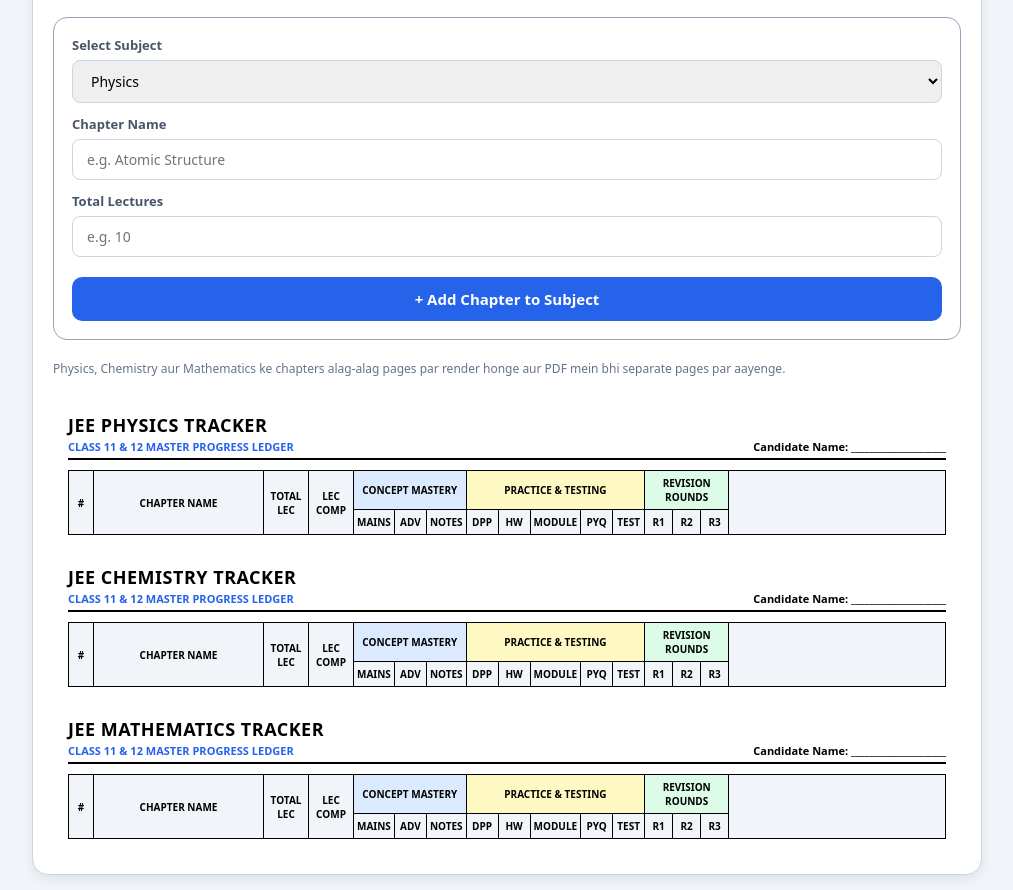
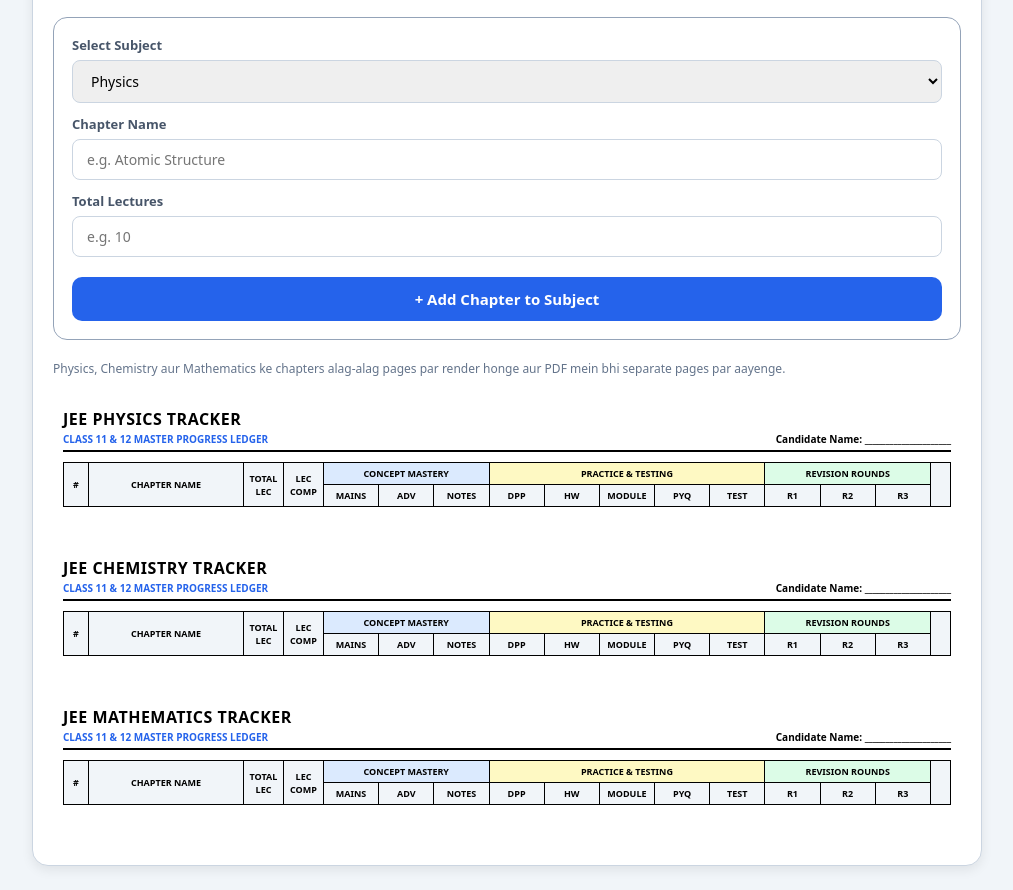
Before and after one commit to raj4rchives/Random, a website: page index.html in a window 1280 px wide. Shown: the part 162-1052 px from the top of the page, without its empty margins (133-1146 px from the left). Drawn offline with Linux system fonts and the light colour scheme.

Commit message:
Update index.html

```diff
--- a/index.html
+++ b/index.html
@@ -134,10 +134,12 @@
         #pdf-render-area {
             background: white;
             color: #000;
+            width: 100%;
         }
 
         .subject-page {
-            padding: 15px;
+            padding: 10px;
+            margin-bottom: 30px;
             page-break-before: always;
         }
         .subject-page:first-child {
@@ -154,7 +156,7 @@
         }
 
         .pdf-title-main {
-            font-size: 18px;
+            font-size: 16px;
             font-weight: 900;
             text-transform: uppercase;
             color: #000;
@@ -162,7 +164,7 @@
         }
 
         .pdf-subtitle {
-            font-size: 11px;
+            font-size: 10px;
             font-weight: 700;
             color: #2563eb;
             text-transform: uppercase;
@@ -170,42 +172,45 @@
         }
 
         .pdf-meta {
-            font-size: 11px;
+            font-size: 10px;
             font-weight: 700;
             color: #000;
         }
 
+        /* Fixed Layout to prevent table overflow */
         table.tracker-table {
             width: 100%;
+            table-layout: fixed;
             border-collapse: collapse;
-            font-size: 11px;
+            font-size: 10px;
         }
 
         table.tracker-table th,
         table.tracker-table td {
             border: 1px solid #000000 !important;
-            padding: 5px 3px;
+            padding: 4px 2px;
             text-align: center;
             vertical-align: middle;
             color: #000;
+            word-break: break-word;
         }
 
-        th.head-main { background-color: #f1f5f9; font-size: 10px; font-weight: 800; }
-        th.head-concept { background-color: #dbeafe; color: #1e40af; font-weight: 800; font-size: 10px; }
-        th.head-practice { background-color: #fef9c3; color: #854d0e; font-weight: 800; font-size: 10px; }
-        th.head-revision { background-color: #dcfce7; color: #166534; font-weight: 800; font-size: 10px; }
+        th.head-main { background-color: #f1f5f9; font-size: 9px; font-weight: 800; }
+        th.head-concept { background-color: #dbeafe; color: #1e40af; font-weight: 800; font-size: 9px; }
+        th.head-practice { background-color: #fef9c3; color: #854d0e; font-weight: 800; font-size: 9px; }
+        th.head-revision { background-color: #dcfce7; color: #166534; font-weight: 800; font-size: 9px; }
 
         td.chap-cell {
             text-align: left;
-            padding-left: 8px;
+            padding-left: 6px;
             font-weight: 700;
-            font-size: 11px;
+            font-size: 10px;
         }
 
         .box-tick {
             display: inline-block;
-            width: 13px;
-            height: 13px;
+            width: 11px;
+            height: 11px;
             border: 1px solid #000;
             border-radius: 2px;
             background: #fff;
@@ -217,7 +222,7 @@
             color: #ef4444;
             font-weight: bold;
             cursor: pointer;
-            font-size: 14px;
+            font-size: 12px;
         }
 
         @media print {
@@ -265,7 +270,7 @@
             <input type="number" id="totLecInput" class="form-control" placeholder="e.g. 10">
         </div>
 
-        <button class="btn-add" onclick="addChapter()">+ Add Chapter to Subject</button>
+        <button type="button" class="btn-add" onclick="addChapter()">+ Add Chapter to Subject</button>
     </div>
 
     <p class="info-text">
@@ -287,26 +292,26 @@
                 <thead>
                     <tr>
                         <th rowspan="2" class="head-main" style="width: 25px;">#</th>
-                        <th rowspan="2" class="head-main" style="width: 170px;">CHAPTER NAME</th>
-                        <th rowspan="2" class="head-main" style="width: 45px;">TOTAL LEC</th>
-                        <th rowspan="2" class="head-main" style="width: 45px;">LEC COMP</th>
+                        <th rowspan="2" class="head-main" style="width: 155px;">CHAPTER NAME</th>
+                        <th rowspan="2" class="head-main" style="width: 40px;">TOTAL LEC</th>
+                        <th rowspan="2" class="head-main" style="width: 40px;">LEC COMP</th>
                         <th colspan="3" class="head-concept">CONCEPT MASTERY</th>
                         <th colspan="5" class="head-practice">PRACTICE & TESTING</th>
                         <th colspan="3" class="head-revision">REVISION ROUNDS</th>
-                        <th rowspan="2" class="head-main btn-delete-row"></th>
+                        <th rowspan="2" class="head-main btn-delete-row" style="width: 20px;"></th>
                     </tr>
                     <tr>
-                        <th class="head-main" style="width: 32px;">MAINS</th>
-                        <th class="head-main" style="width: 32px;">ADV</th>
-                        <th class="head-main" style="width: 38px;">NOTES</th>
-                        <th class="head-main" style="width: 32px;">DPP</th>
-                        <th class="head-main" style="width: 32px;">HW</th>
-                        <th class="head-main" style="width: 42px;">MODULE</th>
-                        <th class="head-main" style="width: 32px;">PYQ</th>
-                        <th class="head-main" style="width: 32px;">TEST</th>
-                        <th class="head-main" style="width: 28px;">R1</th>
-                        <th class="head-main" style="width: 28px;">R2</th>
-                        <th class="head-main" style="width: 28px;">R3</th>
+                        <th class="head-main">MAINS</th>
+                        <th class="head-main">ADV</th>
+                        <th class="head-main">NOTES</th>
+                        <th class="head-main">DPP</th>
+                        <th class="head-main">HW</th>
+                        <th class="head-main">MODULE</th>
+                        <th class="head-main">PYQ</th>
+                        <th class="head-main">TEST</th>
+                        <th class="head-main">R1</th>
+                        <th class="head-main">R2</th>
+                        <th class="head-main">R3</th>
                     </tr>
                 </thead>
                 <tbody id="physicsTableBody"></tbody>
@@ -326,26 +331,26 @@
                 <thead>
                     <tr>
                         <th rowspan="2" class="head-main" style="width: 25px;">#</th>
-                        <th rowspan="2" class="head-main" style="width: 170px;">CHAPTER NAME</th>
-                        <th rowspan="2" class="head-main" style="width: 45px;">TOTAL LEC</th>
-                        <th rowspan="2" class="head-main" style="width: 45px;">LEC COMP</th>
+                        <th rowspan="2" class="head-main" style="width: 155px;">CHAPTER NAME</th>
+                        <th rowspan="2" class="head-main" style="width: 40px;">TOTAL LEC</th>
+                        <th rowspan="2" class="head-main" style="width: 40px;">LEC COMP</th>
                         <th colspan="3" class="head-concept">CONCEPT MASTERY</th>
                         <th colspan="5" class="head-practice">PRACTICE & TESTING</th>
                         <th colspan="3" class="head-revision">REVISION ROUNDS</th>
-                        <th rowspan="2" class="head-main btn-delete-row"></th>
+                        <th rowspan="2" class="head-main btn-delete-row" style="width: 20px;"></th>
                     </tr>
                     <tr>
-                        <th class="head-main" style="width: 32px;">MAINS</th>
-                        <th class="head-main" style="width: 32px;">ADV</th>
-                        <th class="head-main" style="width: 38px;">NOTES</th>
-                        <th class="head-main" style="width: 32px;">DPP</th>
-                        <th class="head-main" style="width: 32px;">HW</th>
-                        <th class="head-main" style="width: 42px;">MODULE</th>
-                        <th class="head-main" style="width: 32px;">PYQ</th>
-                        <th class="head-main" style="width: 32px;">TEST</th>
-                        <th class="head-main" style="width: 28px;">R1</th>
-                        <th class="head-main" style="width: 28px;">R2</th>
-                        <th class="head-main" style="width: 28px;">R3</th>
+                        <th class="head-main">MAINS</th>
+                        <th class="head-main">ADV</th>
+                        <th class="head-main">NOTES</th>
+                        <th class="head-main">DPP</th>
+                        <th class="head-main">HW</th>
+                        <th class="head-main">MODULE</th>
+                        <th class="head-main">PYQ</th>
+                        <th class="head-main">TEST</th>
+                        <th class="head-main">R1</th>
+                        <th class="head-main">R2</th>
+                        <th class="head-main">R3</th>
                     </tr>
                 </thead>
                 <tbody id="chemistryTableBody"></tbody>
@@ -365,26 +370,26 @@
                 <thead>
                     <tr>
                         <th rowspan="2" class="head-main" style="width: 25px;">#</th>
-                        <th rowspan="2" class="head-main" style="width: 170px;">CHAPTER NAME</th>
-                        <th rowspan="2" class="head-main" style="width: 45px;">TOTAL LEC</th>
-                        <th rowspan="2" class="head-main" style="width: 45px;">LEC COMP</th>
+                        <th rowspan="2" class="head-main" style="width: 155px;">CHAPTER NAME</th>
+                        <th rowspan="2" class="head-main" style="width: 40px;">TOTAL LEC</th>
+                        <th rowspan="2" class="head-main" style="width: 40px;">LEC COMP</th>
                         <th colspan="3" class="head-concept">CONCEPT MASTERY</th>
                         <th colspan="5" class="head-practice">PRACTICE & TESTING</th>
                         <th colspan="3" class="head-revision">REVISION ROUNDS</th>
-                        <th rowspan="2" class="head-main btn-delete-row"></th>
+                        <th rowspan="2" class="head-main btn-delete-row" style="width: 20px;"></th>
                     </tr>
                     <tr>
-                        <th class="head-main" style="width: 32px;">MAINS</th>
-                        <th class="head-main" style="width: 32px;">ADV</th>
-                        <th class="head-main" style="width: 38px;">NOTES</th>
-                        <th class="head-main" style="width: 32px;">DPP</th>
-                        <th class="head-main" style="width: 32px;">HW</th>
-                        <th class="head-main" style="width: 42px;">MODULE</th>
-                        <th class="head-main" style="width: 32px;">PYQ</th>
-                        <th class="head-main" style="width: 32px;">TEST</th>
-                        <th class="head-main" style="width: 28px;">R1</th>
-                        <th class="head-main" style="width: 28px;">R2</th>
-                        <th class="head-main" style="width: 28px;">R3</th>
+                        <th class="head-main">MAINS</th>
+                        <th class="head-main">ADV</th>
+                        <th class="head-main">NOTES</th>
+                        <th class="head-main">DPP</th>
+                        <th class="head-main">HW</th>
+                        <th class="head-main">MODULE</th>
+                        <th class="head-main">PYQ</th>
+                        <th class="head-main">TEST</th>
+                        <th class="head-main">R1</th>
+                        <th class="head-main">R2</th>
+                        <th class="head-main">R3</th>
                     </tr>
                 </thead>
                 <tbody id="mathematicsTableBody"></tbody>
@@ -448,7 +453,7 @@
                     <td><span class="box-tick"></span></td>
                     <td><span class="box-tick"></span></td>
                     <td><span class="box-tick"></span></td>
-                    <td class="btn-delete-row"><button class="btn-delete-row" onclick="deleteChapter('${subjectKey}', ${index})">✕</button></td>
+                    <td class="btn-delete-row"><button type="button" class="btn-delete-row" onclick="deleteChapter('${subjectKey}', ${index})">✕</button></td>
                 </tr>
             `;
         });
@@ -507,4 +512,13 @@
         if (!file) return;
 
         const reader = new FileReader();
-        reader.onload = function(e
+        reader.onload = function(e) {
+            try {
+                const parsed = JSON.parse(e.target.result);
+                if (parsed.Physics || parsed.Chemistry || parsed.Mathematics) {
+                    syllabusData = parsed;
+                } else if (Array.isArray(parsed)) {
+                    syllabusData.Physics = parsed;
+                }
+                renderAllTables();
+                alert('Data successfully import ho gaya hai!');
```
